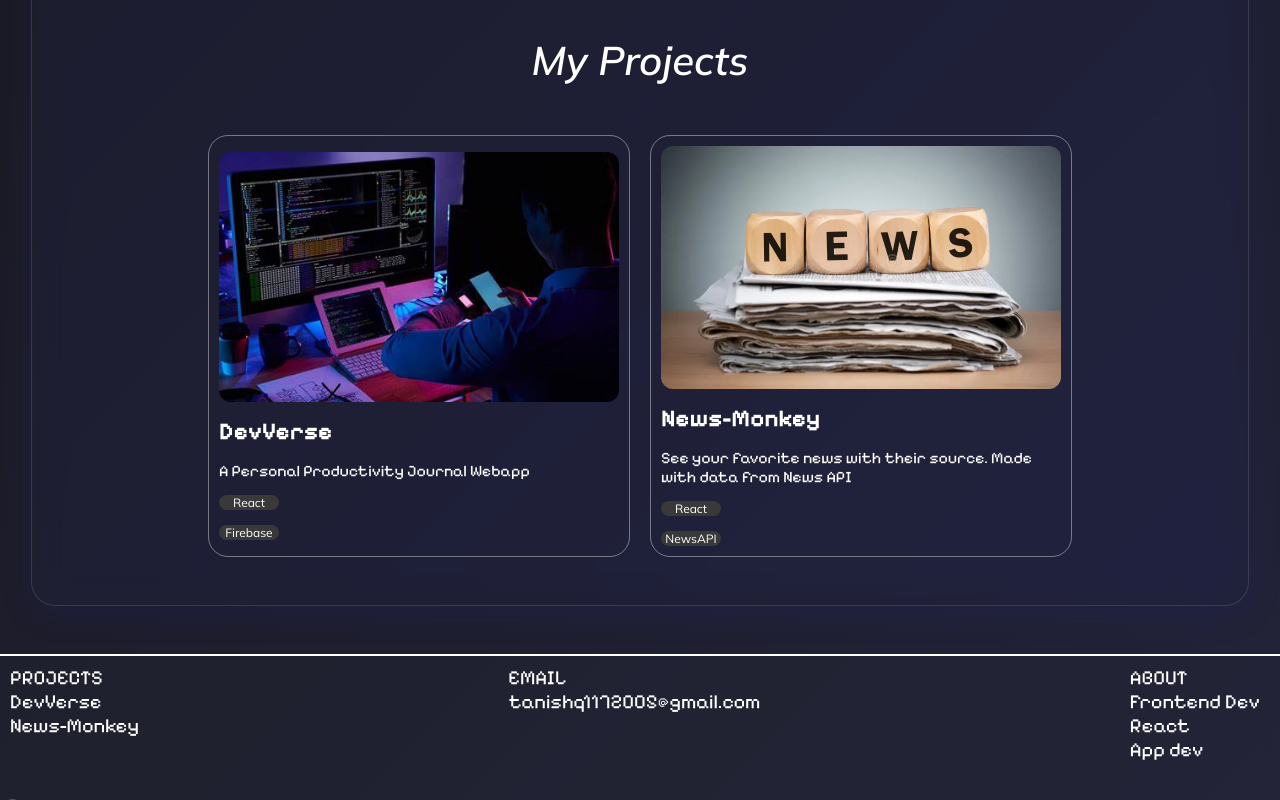
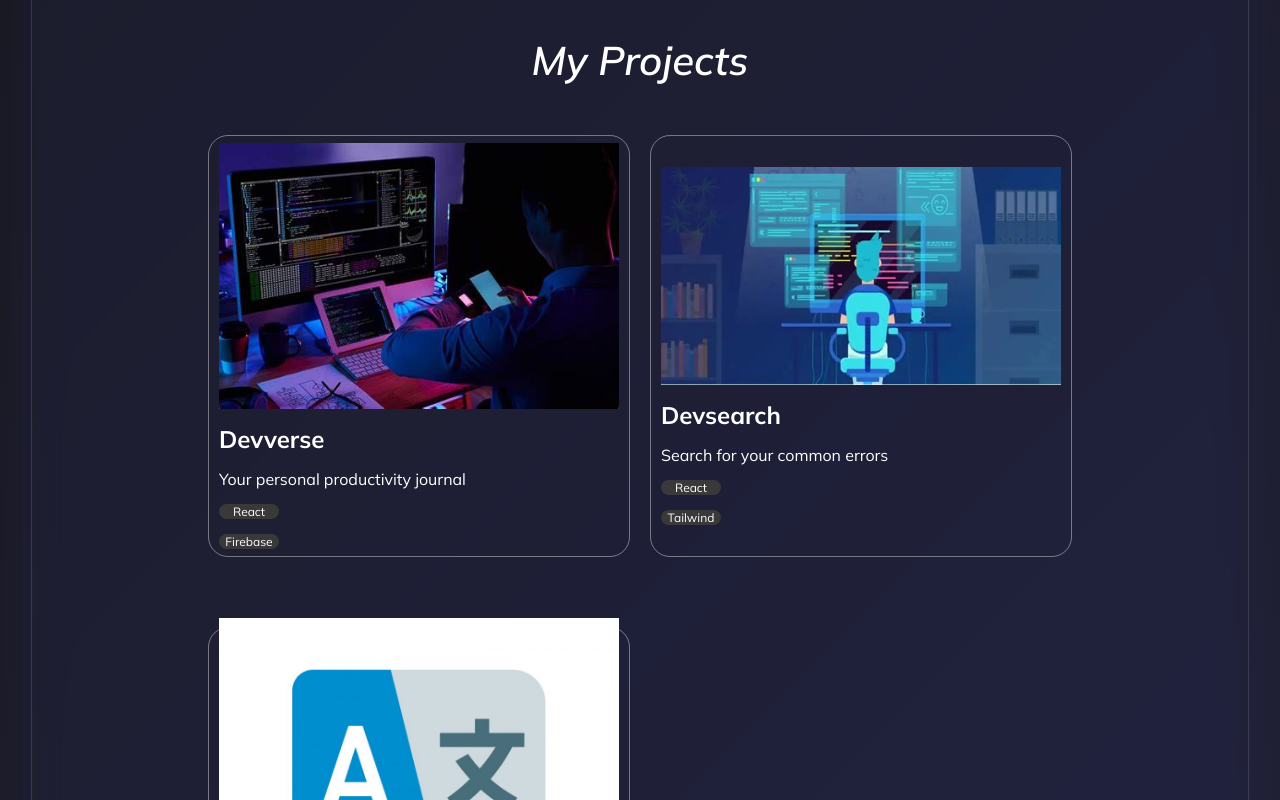
Before and after one commit to tanishq1172005/Portfolio, a React (Vite) app: page / in a window 1280 px wide. Shown: the part 640-1440 px from the top of the page. Built offline with nearby package versions, Linux system fonts and the light colour scheme; a web font is replaced by a local one.

Commit message:
New changes

```diff
--- a/src/App.jsx
+++ b/src/App.jsx
@@ -1,4 +1,8 @@
 import { useRef } from "react"
+import Projects from "./Projects"
+import devverse from './assets/devverse.jpg'
+import translet from './assets/Translet.jpg'
+import devsearch from './assets/OIP.webp'
 
 export default function App(){
   const projectsRef=useRef(null)
@@ -31,28 +35,9 @@ export default function App(){
     </div>
     <h1 className="project-h1">My Projects</h1>
     <div className="projects" ref={projectsRef}>
-      <a
-      href="https://dev-verse-tau.vercel.app/"
-      style={{ textDecoration: "none" }}
-    >
-      <div className="project">
-        <div className="project-image2"></div>
-        <h2>DevVerse</h2>
-        <p>A Personal Productivity Journal Webapp</p>
-        <p className="tag">React</p>
-        <p className="tag">Firebase</p>
-      </div>
-      </a>
-      <a href="https://news-search-phi.vercel.app/"
-      style={{textDecoration:"none"}}>
-        <div className="project">
-        <div className="project-image1"></div>
-        <h2>News-Monkey</h2>
-        <p>See your favorite news with their source. Made with data from News API</p>
-        <p className="tag">React</p>
-        <p className="tag">NewsAPI</p>
-      </div>
-      </a>
+      <Projects link="https://dev-verse-tau.vercel.app/" name="Devverse" image={devverse} title="Your personal productivity journal" tag1="React" tag2="Firebase" />
+      <Projects link="https://devsearch-gamma.vercel.app/" name="Devsearch" image={devsearch} title="Search for your common errors" tag1="React" tag2="Tailwind" />
+      <Projects link="https://translet.vercel.app/" name="Translet" image={translet}  title="Translate your text" tag1="React" tag2="RapidAPI" />
     </div>
   </main>
   <footer>
--- /dev/null
+++ b/src/Projects.jsx
@@ -0,0 +1,17 @@
+export default function Projects(project){
+    return(
+    <>
+    <a
+      href={project.link}
+      style={{ textDecoration: "none" }}
+    >
+      <div className="project">
+        <img src={project.image} alt="p_image" style={{backgroundSize:'fill',backgroundRepeat:'no-repeat'}} />
+        <h2>{project.name}</h2>
+        <p>{project.title}</p>
+        <p className="tag">{project.tag1}</p>
+        <p className="tag">{project.tag2}</p>
+      </div>
+      </a>
+    </>);
+}
--- a/src/index.css
+++ b/src/index.css
@@ -141,10 +141,11 @@ main .intro{
 
 .projects{
     display: flex;
-    gap: 20px;
+    gap:20px;
 }
 
 .project{
+    font-family:"Mulish",sans-serif;
     display: flex;
     flex-direction: column;
     justify-content: center;
@@ -221,6 +222,17 @@ footer p{
     font-family: "Mulish",sans-serif;
     margin-top:25px ;
     font-size: 20px;
+}
+
+@media (min-width:600px){
+  .projects{
+    grid-template-columns: repeat(2,1fr);
+    display: grid;
+    flex-wrap:unset;
+    justify-content: unset;
+    align-items: unset;
+    gap: 20px;
+  }
 }
 
 /* Responsive Styles */
```
Also changed, not shown: src/assets/OIP.webp (added), src/assets/Translet.jpg (added).
